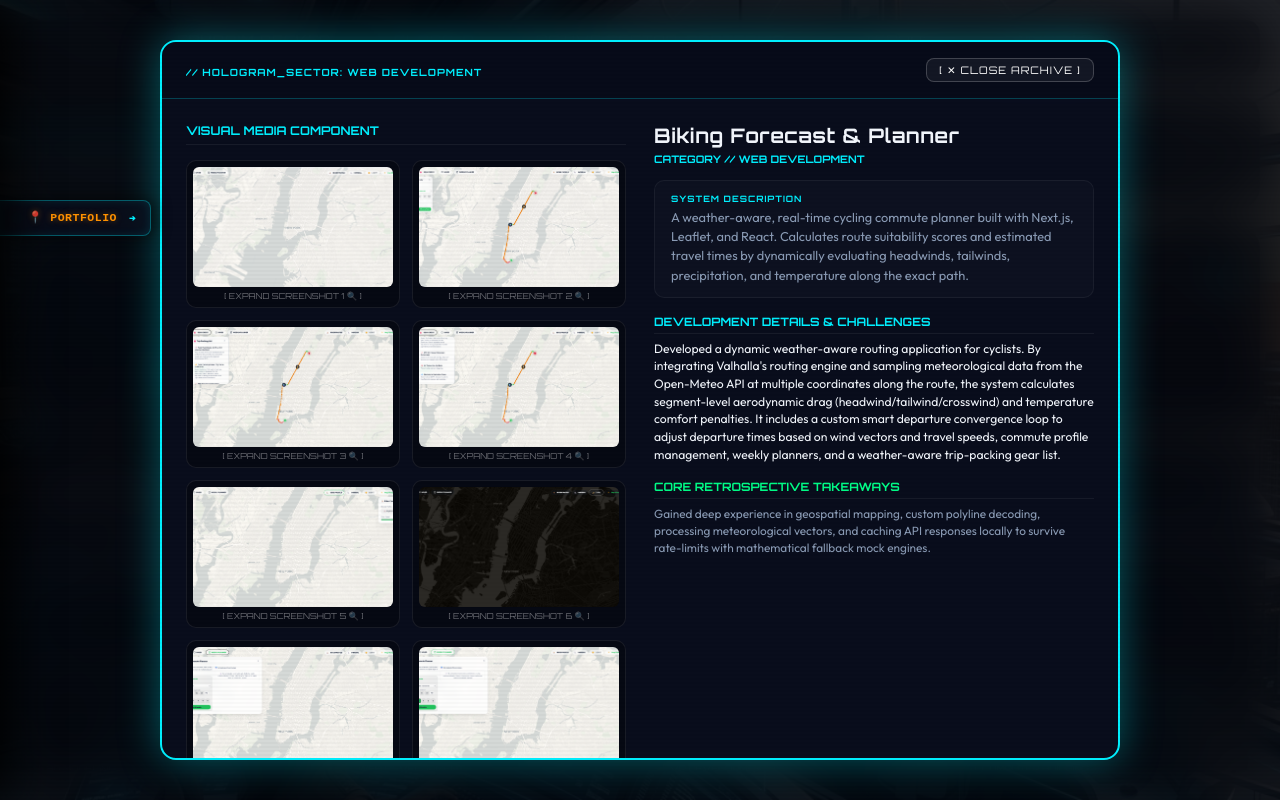
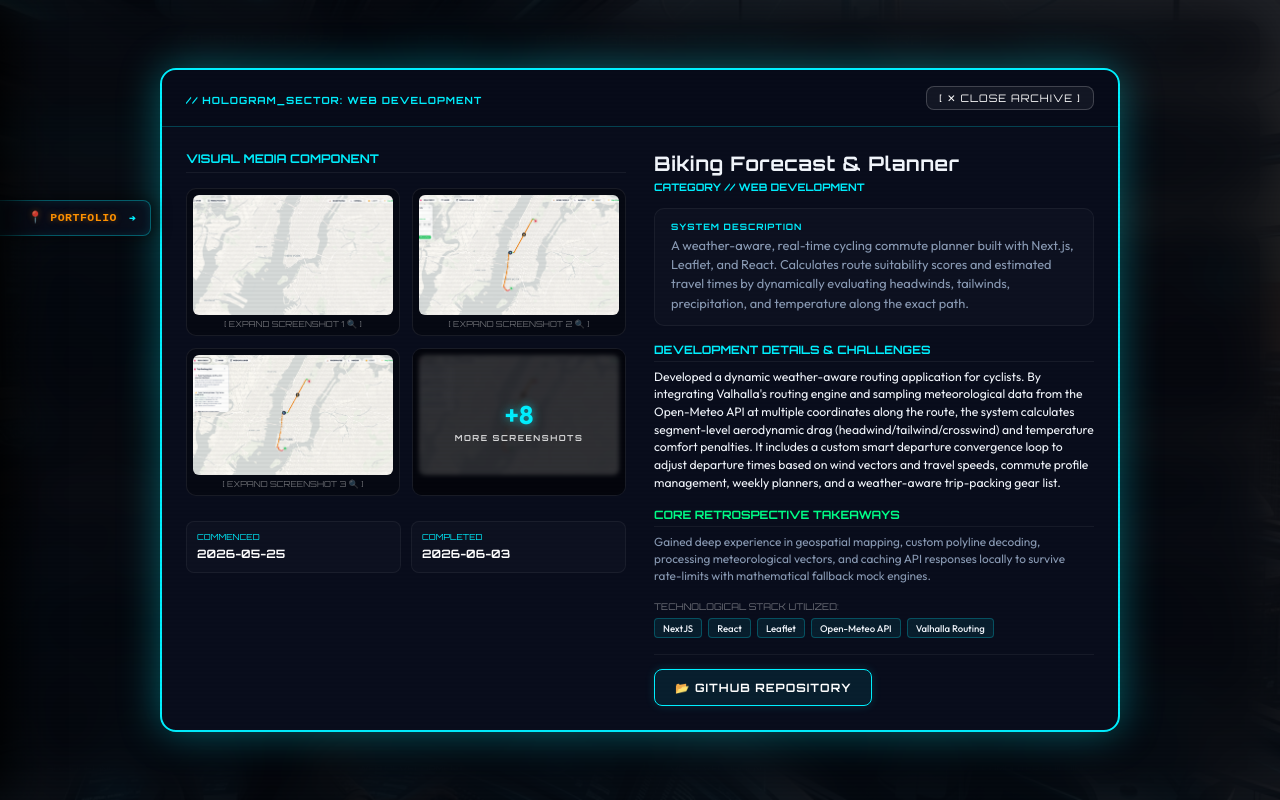
Before and after one commit to EphraimB/ephraim-becker-v3, a Next.js app: page /portfolio in a window 1280 px wide. Both pictures are taken after a click on the element 166 px from the left and 582 px from the top of the page. Built offline with nearby package versions, Linux system fonts and the light colour scheme.

Commit message:
Enhance gallery thumbnail display with overlay for additional screenshots

```diff
--- a/app/portfolio/page.js
+++ b/app/portfolio/page.js
@@ -350,7 +350,12 @@ export default function PortfolioDome() {
                     <div className="modal-gallery-wrapper">
                       <div className="modal-gallery-grid" style={{ gridTemplateColumns: activeProject.images ? 'repeat(2, 1fr)' : '1fr' }}>
                         {activeProject.images ? (
-                          activeProject.images.map((img, idx) => (
+                          activeProject.images.slice(0, 4).map((img, idx) => {
+                            const isLastVisible = idx === 3;
+                            const hasMore = activeProject.images.length > 4;
+                            const remainingCount = activeProject.images.length - 4;
+
+                            return (
                               <div
                                 key={idx}
                                 onClick={() => setLightboxIndex(idx)}
@@ -361,11 +366,19 @@ export default function PortfolioDome() {
                                   alt={`${activeProject.title} screenshot ${idx + 1}`}
                                   className="gallery-thumb-img"
                                 />
+                                {isLastVisible && hasMore ? (
+                                  <div className="gallery-thumbnail-overlay">
+                                    <span className="gallery-overlay-count">+{remainingCount}</span>
+                                    <span className="gallery-overlay-text">more screenshots</span>
+                                  </div>
+                                ) : (
                                   <div className="gallery-thumb-label">
                                     [ EXPAND SCREENSHOT {idx + 1} 🔍 ]
                                   </div>
+                                )}
                               </div>
-                          ))
+                            );
+                          })
                         ) : activeProject.image ? (
                           <div
                             onClick={() => setLightboxIndex(0)}
--- a/styles/global.css
+++ b/styles/global.css
@@ -2572,6 +2572,7 @@ body {
 }
 
 .gallery-thumbnail {
+  position: relative;
   border-radius: 10px;
   overflow: hidden;
   border: 1.5px solid rgba(255, 255, 255, 0.08);
@@ -2579,6 +2580,45 @@ body {
   padding: 6px;
   cursor: pointer;
   transition: all 0.25s ease;
+}
+
+.gallery-thumbnail-overlay {
+  position: absolute;
+  top: 0;
+  left: 0;
+  width: 100%;
+  height: 100%;
+  background: rgba(4, 6, 12, 0.82);
+  backdrop-filter: blur(2px);
+  display: flex;
+  flex-direction: column;
+  align-items: center;
+  justify-content: center;
+  border-radius: 8px;
+  transition: all 0.25s ease;
+}
+
+.gallery-thumbnail:hover .gallery-thumbnail-overlay {
+  background: rgba(4, 6, 12, 0.7);
+}
+
+.gallery-overlay-count {
+  font-size: 1.6rem;
+  font-weight: 800;
+  color: var(--color-accent);
+  text-shadow: 0 0 10px rgba(var(--color-accent-rgb), 0.6);
+  line-height: 1.1;
+}
+
+.gallery-overlay-text {
+  font-size: 0.52rem;
+  font-weight: 700;
+  color: rgba(255, 255, 255, 0.8);
+  letter-spacing: 1.5px;
+  margin-top: 4px;
+  font-family: var(--font-tech), monospace;
+  text-transform: uppercase;
+  text-align: center;
 }
 
 .gallery-thumbnail--single {
```
Lines whose indentation alone changed are shown as unchanged.
